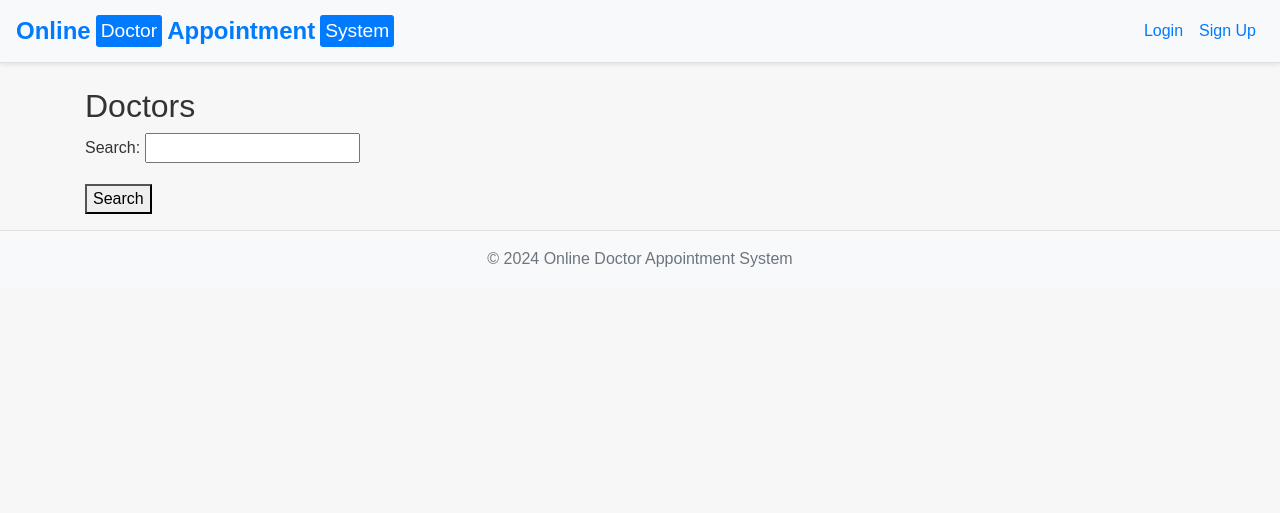
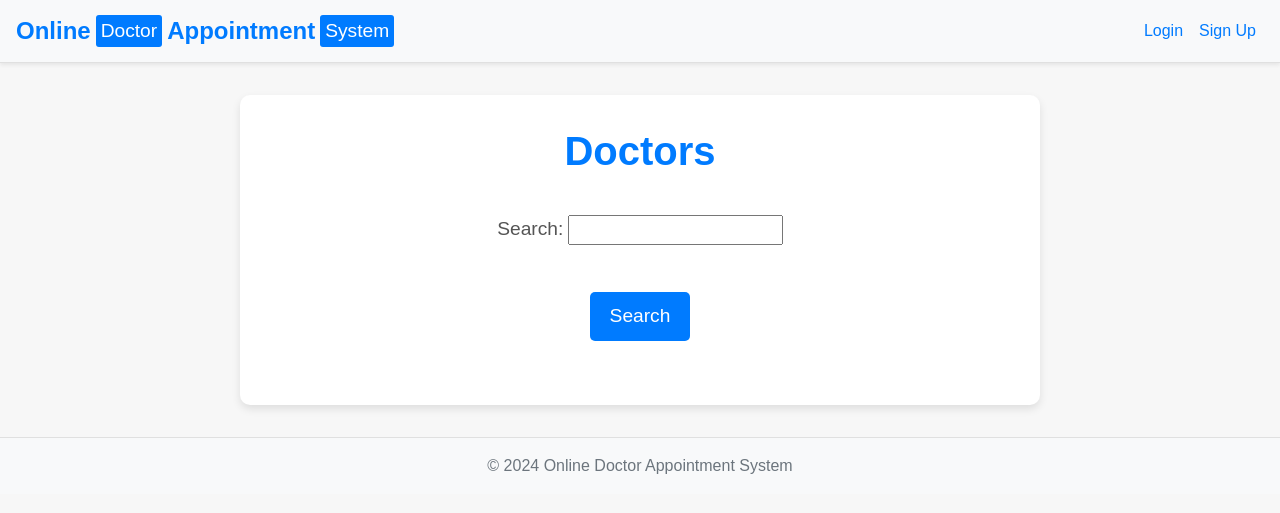
Before and after one commit to FarbodRezabakhsh/doctor-queue-system, a Django app: page /doctors/ in a window 1280 px wide. Shown: the top 513 px of the page. Run offline with Django 5.2, Linux system fonts and the light colour scheme; data that the repository does not hold is empty; some libraries are stand-ins or nearby versions.

Commit message:
Add CSS styling for 'doctor_list' and 'give_feedback' pages
The commit introduces new CSS files for the 'doctor_list' and 'give_feedback' pages. It enhances the user interface by providing clear styling for elements such as forms, buttons, headers and overall layout, improving the navigation and readability on these pages. The commit also slightly modifies the 'doctor_list.html' and 'give_feedback.html' templates to accommodate the new stylings.

```diff
--- a/feedback/views.py
+++ b/feedback/views.py
@@ -4,7 +4,6 @@ from doctors.models import Doctor
 from django.contrib.auth.decorators import login_required
 
 
-@login_required
 def give_feedback(request, doctor_id):
     doctor = Doctor.objects.get(id=doctor_id)
     if request.method == 'POST':
--- /dev/null
+++ b/static/css/doctor_list.css
@@ -0,0 +1,105 @@
+/* doctor_list.css */
+
+/* تنظیمات کلی */
+body {
+    font-family: 'Arial', sans-serif;
+    background-color: #f7f7f7;
+    color: #333;
+}
+
+/* تنظیمات لیست پزشکان */
+.doctor-list-container {
+    background-color: #ffffff;
+    padding: 2rem;
+    border-radius: 10px;
+    box-shadow: 0 4px 8px rgba(0,0,0,0.1);
+    max-width: 800px;
+    margin: 2rem auto;
+    text-align: center;
+}
+
+.doctor-list-heading {
+    font-size: 2.5rem;
+    font-weight: bold;
+    color: #007bff;
+    margin-bottom: 1.5rem;
+}
+
+.search-form {
+    margin-bottom: 2rem;
+}
+
+.search-form .form-group {
+    margin-bottom: 15px;
+}
+
+.search-form .form-control {
+    border-radius: 5px;
+    box-shadow: none;
+    transition: border-color 0.3s;
+}
+
+.search-form .form-control:focus {
+    border-color: #007bff;
+}
+
+.search-form .btn-primary {
+    background-color: #007bff;
+    border-color: #007bff;
+    padding: 10px 20px;
+    font-size: 1.2rem;
+    border-radius: 5px;
+    transition: background-color 0.3s, border-color 0.3s;
+}
+
+.search-form .btn-primary:hover {
+    background-color: #0056b3;
+    border-color: #0056b3;
+}
+
+.search-results-heading {
+    font-size: 2rem;
+    color: #333;
+    margin-bottom: 1rem;
+}
+
+.doctor-list {
+    list-style-type: none;
+    padding: 0;
+}
+
+.doctor-item {
+    margin-bottom: 1rem;
+    padding: 1rem;
+    background-color: #f9f9f9;
+    border: 1px solid #e0e0e0;
+    border-radius: 5px;
+    transition: background-color 0.3s, border-color 0.3s;
+}
+
+.doctor-item:hover {
+    background-color: #e9e9e9;
+    border-color: #d0d0d0;
+}
+
+.doctor-link {
+    text-decoration: none;
+    color: #007bff;
+    transition: color 0.3s;
+}
+
+.doctor-link:hover {
+    color: #0056b3;
+}
+
+.doctor-info h3 {
+    margin-top: 0;
+    margin-bottom: 0.5rem;
+    font-size: 1.5rem;
+    color: #333;
+}
+
+.doctor-info p {
+    margin: 0.2rem 0;
+    color: #555;
+}
--- /dev/null
+++ b/static/css/give_feedback.css
@@ -0,0 +1,77 @@
+/* give_feedback.css */
+
+/* تنظیمات کلی */
+body {
+    font-family: 'Arial', sans-serif;
+    background-color: #f7f7f7;
+    color: #333;
+}
+
+/* تنظیمات فرم بازخورد */
+.feedback-container {
+    background-color: #ffffff;
+    padding: 2rem;
+    border-radius: 10px;
+    box-shadow: 0 4px 8px rgba(0,0,0,0.1);
+    max-width: 600px;
+    margin: 2rem auto;
+}
+
+h2 {
+    font-size: 2.5rem;
+    font-weight: bold;
+    color: #007bff;
+    text-align: center;
+    margin-bottom: 1.5rem;
+}
+
+form {
+    display: flex;
+    flex-direction: column;
+    align-items: center;
+}
+
+label {
+    font-size: 1.2rem;
+    margin-top: 1rem;
+    color: #555;
+}
+
+input[type="number"],
+textarea {
+    width: 100%;
+    max-width: 400px;
+    padding: 0.5rem;
+    margin-top: 0.5rem;
+    border: 1px solid #ced4da;
+    border-radius: 5px;
+    font-size: 1rem;
+    color: #333;
+    transition: border-color 0.3s;
+}
+
+input[type="number"]:focus,
+textarea:focus {
+    border-color: #007bff;
+}
+
+textarea {
+    height: 100px;
+    resize: vertical;
+}
+
+button[type="submit"] {
+    margin-top: 1.5rem;
+    background-color: #007bff;
+    color: white;
+    border: none;
+    padding: 10px 20px;
+    font-size: 1.2rem;
+    border-radius: 5px;
+    cursor: pointer;
+    transition: background-color 0.3s, border-color 0.3s;
+}
+
+button[type="submit"]:hover {
+    background-color: #0056b3;
+}
--- a/templates/base.html
+++ b/templates/base.html
@@ -10,6 +10,8 @@
     <link rel="stylesheet" href="{% static 'css/profile.css' %}">
     <link rel="stylesheet" href="{% static 'css/signup.css' %}">
     <link rel="stylesheet" href="{% static 'css/doctor_detail.css' %}">
+    <link rel="stylesheet" href="{% static 'css/doctor_list.css' %}">
+    <link rel="stylesheet" href="{% static 'css/give_feedback.css' %}">
 </head>
 <body>
 <nav class="navbar navbar-expand-lg navbar-light bg-light shadow-sm">
--- a/templates/doctors/doctor_list.html
+++ b/templates/doctors/doctor_list.html
@@ -1,26 +1,30 @@
 {% extends "base.html" %}
 
 {% block content %}
-    <h2>Doctors</h2>
-    <form method="get" action=".">
-        {{ form.as_p }}
-        <button type="submit">Search</button>
-    </form>
-    {% if query %}
-        <h2>Results for "{{ query }}"</h2>
-        <ul>
-            {% for result in results %}
-                <li>
-                    <a href="{% url 'doctor_detail' result.pk %}">{{ result.name }} - {{ result.specialization }}</a>
+    <div class="doctor-list-container">
+        <h2 class="doctor-list-heading">Doctors</h2>
+        <form method="get" action="." class="search-form">
+            {{ form.as_p }}
+            <button type="submit" class="btn btn-primary">Search</button>
+        </form>
+        {% if query %}
+            <h2 class="search-results-heading">Results for "{{ query }}"</h2>
+        {% endif %}
+        <ul class="doctor-list">
+            {% for doctor in doctors %}
+                <li class="doctor-item">
+                    <a href="{% url 'doctor_detail' doctor.pk %}" class="doctor-link">
+                        <div class="doctor-info">
+                            <h3>{{ doctor.name }}</h3>
+                            <p>Specialization: {{ doctor.specialization }}</p>
+                            <p>Day of Week: {{ doctor.day_of_week }}</p>
+                            <p>Start Time: {{ doctor.start_time }}</p>
+                            <p>End Time: {{ doctor.end_time }}</p>
+                            <p>Fee: {{ doctor.fees }}</p>
+                        </div>
+                    </a>
                 </li>
             {% endfor %}
         </ul>
-    {% endif %}
-    <ul>
-        {% for doctor in doctors %}
-            <li>
-                <a href="{% url 'doctor_detail' doctor.pk %}">{{ doctor.name }} - {{ doctor.specialization }} - fees:{{ doctor.fees }}, time:{{ doctor.day_of_week }}</a>
-            </li>
-        {% endfor %}
-    </ul>
+    </div>
 {% endblock %}
```
Also changed, not shown: templates/feedback/give_feedback.html (line endings or trailing spaces).
